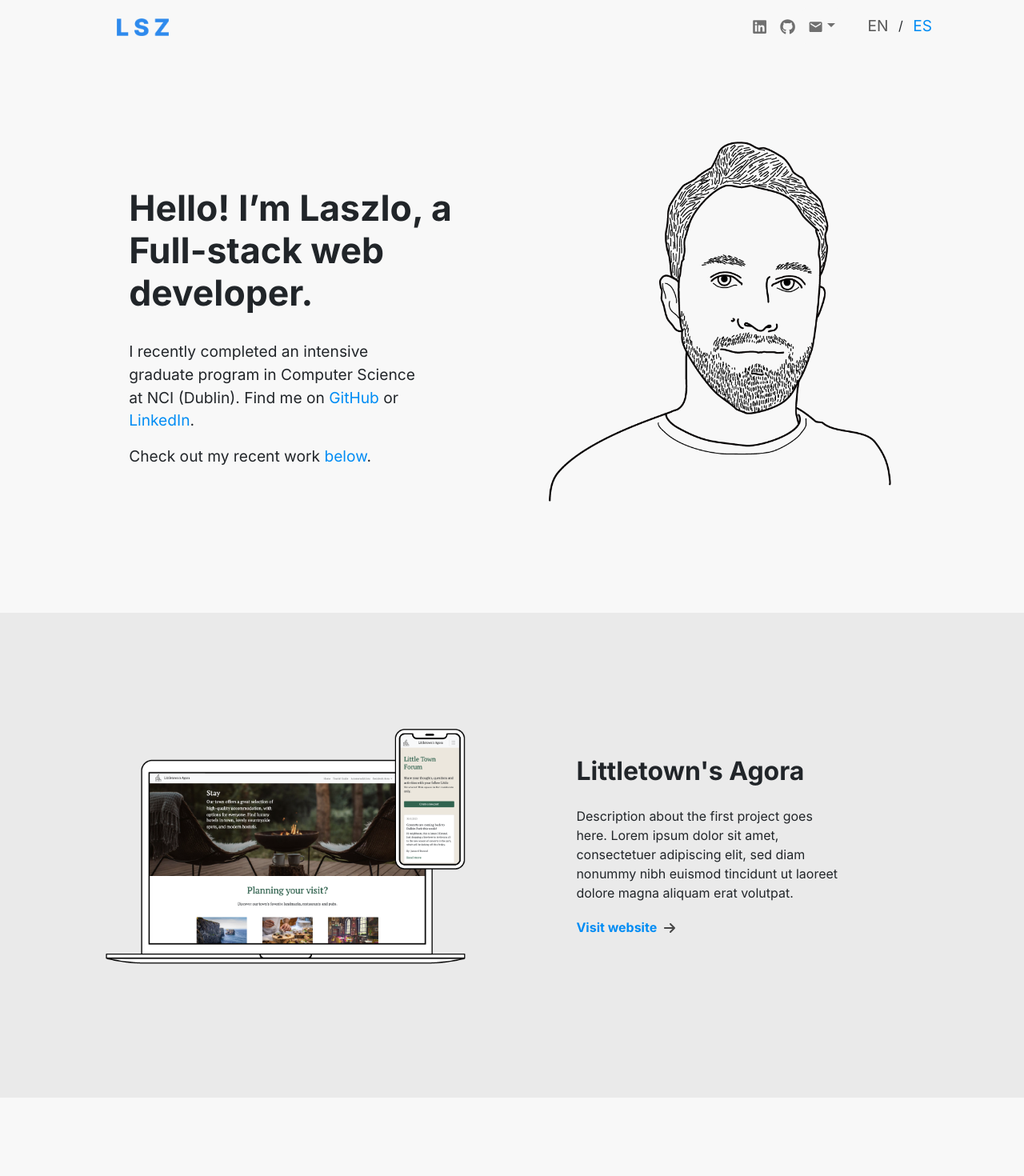
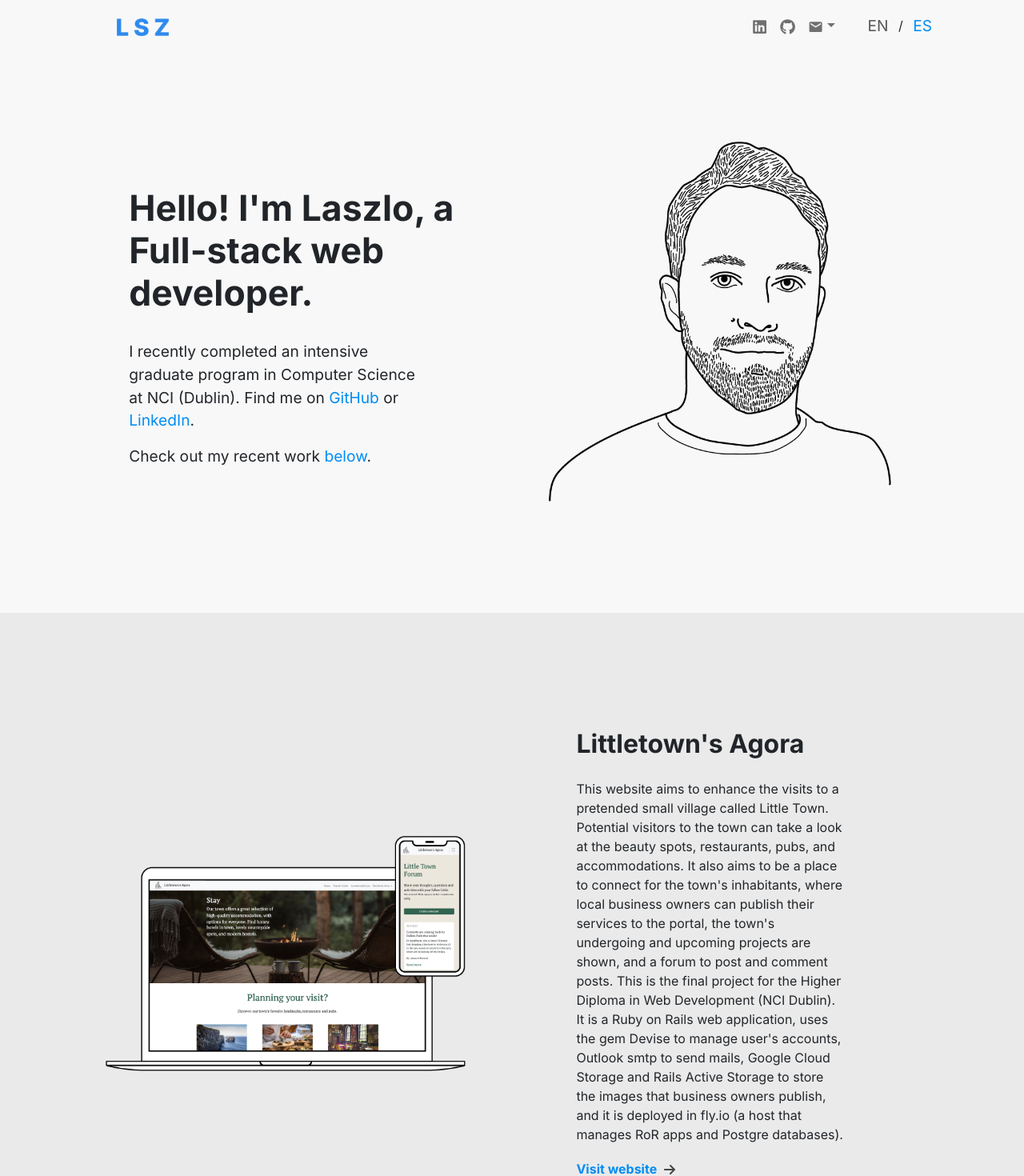
Before and after one commit to laszloscheers/portfolio, a React (Create React App) app: page / in a window 1280 px wide. Shown: the top 1470 px of the page at 80% size. Built offline with nearby package versions, Linux system fonts and the light colour scheme.

Commit message:
Descriptions and comments

```diff
--- a/public/assets/locales/en/translation.json
+++ b/public/assets/locales/en/translation.json
@@ -1,6 +1,6 @@
 {
     "app_title": "Laszlo Scheers' Portfolio",
-    "header": "Hello! I’m Laszlo, a Full-stack web developer.",
+    "header": "Hello! I'm Laszlo, a Full-stack web developer.",
     "sub_header_1": "I recently completed an intensive graduate program in Computer Science at NCI (Dublin). Find me on ",
     "sub_header_git_hub": "GitHub",
     "sub_header_2": " or ",
@@ -9,9 +9,9 @@
     "under_sub_header_1": "Check out my recent work ",
     "under_sub_header_my_proyects": "below",
     "under_sub_header_2": ".",
-    "little_town_description": "Description about the first project goes here. Lorem ipsum dolor sit amet, consectetuer adipiscing elit, sed diam nonummy nibh euismod tincidunt ut laoreet dolore magna aliquam erat volutpat.",
+    "little_town_description": "This website aims to enhance the visits to a pretended small village called Little Town. Potential visitors to the town can take a look at the beauty spots, restaurants, pubs, and accommodations. It also aims to be a place to connect for the town's inhabitants, where local business owners can publish their services to the portal, the town's undergoing and upcoming projects are shown, and a forum to post and comment posts. This is the final project for the Higher Diploma in Web Development (NCI Dublin). It is a Ruby on Rails web application, uses the gem Devise to manage user's accounts, Outlook smtp to send mails, Google Cloud Storage and Rails Active Storage to store the images that business owners publish, and it is deployed in fly.io (a host that manages RoR apps and Postgre databases).",
     "festrip_title": "Festrip Tickets Platform",
-    "festrip_description": "Description about the first project goes here. Lorem ipsum dolor sit amet, consectetuer adipiscing elit, sed diam nonummy nibh euismod tincidunt ut laoreet dolore magna aliquam erat volutpat.",
+    "festrip_description": ".",
     "football_app_description": "Description about the first project goes here. Lorem ipsum dolor sit amet, consectetuer adipiscing elit, sed diam nonummy nibh euismod tincidunt ut laoreet dolore magna aliquam erat volutpat.",
     "watsons_title": "Watson's Detective Agency",
     "watsons_description": "Description about the first project goes here. Lorem ipsum dolor sit amet, consectetuer adipiscing elit, sed diam nonummy nibh euismod tincidunt ut laoreet dolore magna aliquam erat volutpat.",
--- a/public/index.html
+++ b/public/index.html
@@ -7,7 +7,7 @@
     <meta name="theme-color" content="#000000" />
     <meta
       name="description"
-      content="Web site created using create-react-app"
+      content="Laszlo Scheers portfolio using REACT."
     />
     <link rel="apple-touch-icon" href="%PUBLIC_URL%/logo192.png" />
     <!--
@@ -24,7 +24,7 @@
       work correctly both with client-side routing and a non-root public URL.
       Learn how to configure a non-root public URL by running `npm run build`.
     -->
-    <title>React App</title>
+    <title>Laszlo Scheers' Portfolio</title>
   </head>
   <body>
     <noscript>You need to enable JavaScript to run this app.</noscript>
--- a/src/components/AppNavbar/AppNavbar.js
+++ b/src/components/AppNavbar/AppNavbar.js
@@ -11,7 +11,7 @@ import "./appNavbar.css";
 
 const AppNavbar = () => {
 
-    // Language swapping tool
+    // i18next language swapping tool
     const { t } = useTranslation();
 
     // Languages available
@@ -28,7 +28,7 @@ const AppNavbar = () => {
         }
     ];
 
-    // Current Language
+    // Current Language from cookies
     const currentLanguageCode = cookie.get('i18next') || 'en';
 
     // Change navbar colour on scroll
@@ -44,10 +44,15 @@ const AppNavbar = () => {
 
     window.addEventListener('scroll', changeNavColour)
 
-    // Handles offcanvas inner text visiblity for small screens
-    const [mediaQuery, setMediaQuery] = useState(false);
+    // Handles offcanvas inner text visiblity for small screens and manage viewport changes for mobiles and tablets landscape mode.
+
+    // Media querry for the first time the page loads
     const firstLoadMediaQuery = window.matchMedia('(max-width: 576px)').matches;
 
+    // Media query for every useEffect event listeners rerenders
+    const [mediaQuery, setMediaQuery] = useState(false);
+
+    // Stores the viewport size to recognize changes on it
     const [dimensions, setDimensions] = useState({
       height: window.innerHeight,
       width: window.innerWidth
--- a/src/components/Footer/Footer.js
+++ b/src/components/Footer/Footer.js
@@ -7,7 +7,7 @@ import { TbCircleArrowUpFilled } from 'react-icons/tb';
 import './footer.css'
 
 function Footer() {
-  // Language swapping tool
+  // i18next language swapping tool
   const { t } = useTranslation()
 
   // Change visibility of back-to-top arrow
@@ -23,10 +23,15 @@ function Footer() {
 
   window.addEventListener('scroll', changeVisivility)
 
-  // Handles offcanvas inner text visiblity for small screens
-  const [mediaQuery, setMediaQuery] = useState(false);
+  // Handles offcanvas inner text visiblity for small screens and manage viewport changes for mobiles and tablets landscape mode.
+
+  // Media querry for the first time the page loads
   const firstLoadMediaQuery = window.matchMedia('(max-width: 991px)').matches;
 
+  // Media query for every useEffect event listeners rerenders
+  const [mediaQuery, setMediaQuery] = useState(false);
+
+  // Stores the viewport size to recognize changes on it
   const [dimensions, setDimensions] = useState({
     height: window.innerHeight,
     width: window.innerWidth
--- a/src/pages/Home/Home.js
+++ b/src/pages/Home/Home.js
@@ -8,13 +8,17 @@ import "./home.css";
 
 function Home() {
 
-    // Language swapping tool
+    // i18next language swapping tool
     const { t } = useTranslation()
 
-    // Handles offcanvas inner text visiblity for small screens
+    // Handles offcanvas inner text visiblity for small screens and manage viewport changes for mobiles and tablets landscape mode.
+
+    // Media querry for the first time the page loads
+    const firstLoadMediaQuery = window.matchMedia('(max-width: 991px)').matches;
+    // Media query for every useEffect event listeners rerenders
     const [mediaQuery, setMediaQuery] = useState(false);
-    const firstLoadMediaQuery = window.matchMedia('(max-width: 991px)').matches;
 
+    // Stores the viewport size to recognize changes on it
     const [dimensions, setDimensions] = useState({
       height: window.innerHeight,
       width: window.innerWidth
```
